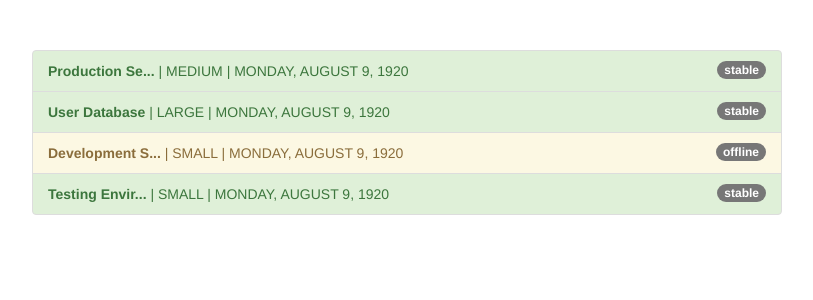
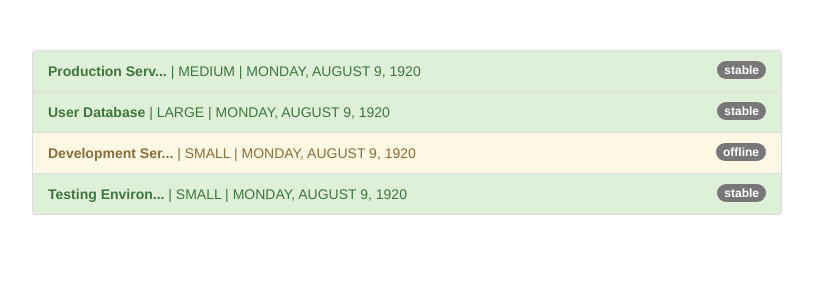
Before and after one commit to Samenti/udemy-angular, an Angular app: page / in a window 1280 px wide. Shown: the top 300 px of the page, without its empty margins (233-1046 px from the left). Built offline with nearby package versions, Linux system fonts and the light colour scheme.

Commit message:
parameterizing custom pipe

```diff
--- a/src/app/app.component.html
+++ b/src/app/app.component.html
@@ -10,7 +10,7 @@
           <span class="badge">
             {{ server.status }}
           </span>
-          <strong>{{ server.name | shorten }}</strong> |
+          <strong>{{ server.name | shorten : 15 }}</strong> |
           {{ server.instanceType | uppercase }} |
           {{ server.started | date : 'fullDate' | uppercase }}
         </li>
--- a/src/app/shorten.pipe.ts
+++ b/src/app/shorten.pipe.ts
@@ -4,9 +4,9 @@ import { Pipe, PipeTransform } from '@angular/core';
   name: 'shorten',
 })
 export class ShortenPipe implements PipeTransform {
-  transform(value: any): string {
-    if (value.length > 13) {
-      return value.substr(0, 13) + '...';
+  transform(value: any, limit: number): string {
+    if (value.length > limit) {
+      return value.substr(0, limit) + '...';
     } else {
       return value;
     }
```
